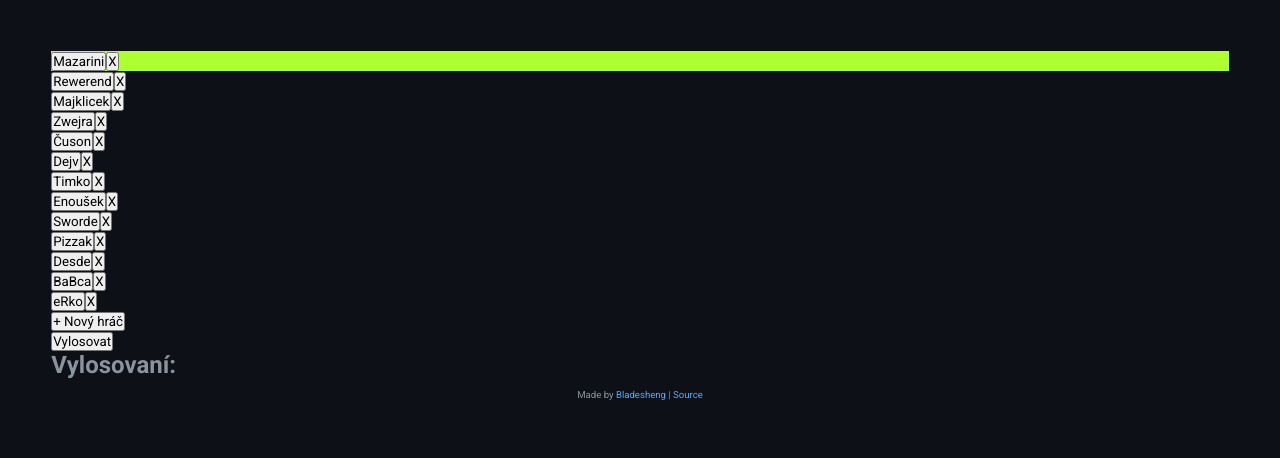
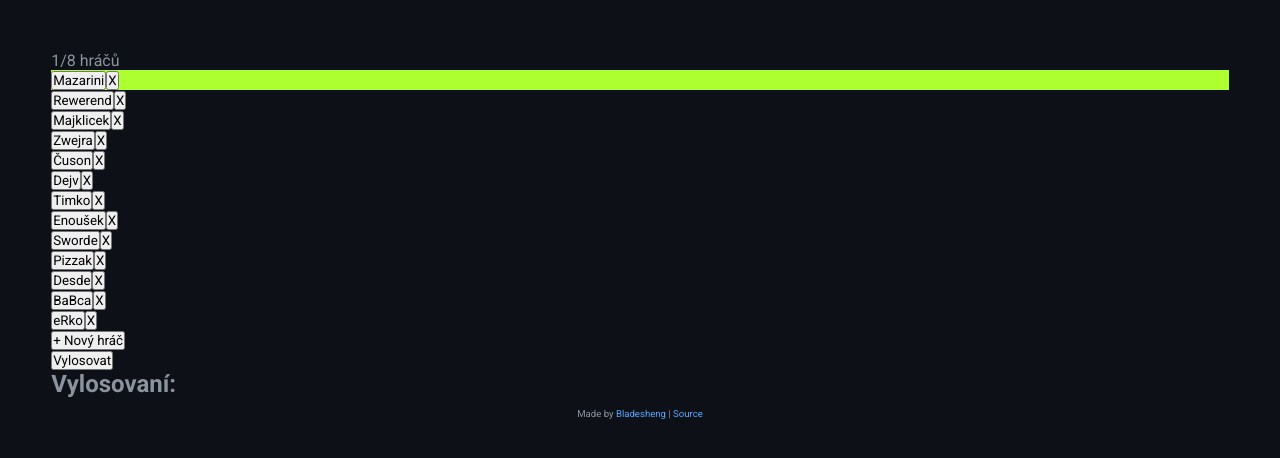
Before and after one commit to Bladesheng/dread-hunger-rolepicker-0, a React app: page / in a window 1280 px wide. Shown: the top 458 px of the page. Built offline with nearby package versions, Linux system fonts and the light colour scheme.

Commit message:
Add counter for number of selected players

```diff
--- a/src/components/PlayerPicker.tsx
+++ b/src/components/PlayerPicker.tsx
@@ -119,6 +119,9 @@ export default function PlayerPicker() {
 
   return (
     <main className="playerPicker">
+      <div
+        className={"counter " + (selectedPlayers.length > 8 ? "overflow" : "")}
+      >{`${selectedPlayers.length}/8 hráčů`}</div>
       <ul className="selectedPlayers">{selectedPlayersElements}</ul>
       <ul className="unselectedPlayers">{unselectedPlayersElements}</ul>
 
--- a/src/styles/style.scss
+++ b/src/styles/style.scss
@@ -54,6 +54,10 @@ main {
   .selected {
     background-color: greenyellow;
   }
+
+  .overflow {
+    color: orangered;
+  }
 }
 
 footer {
```
